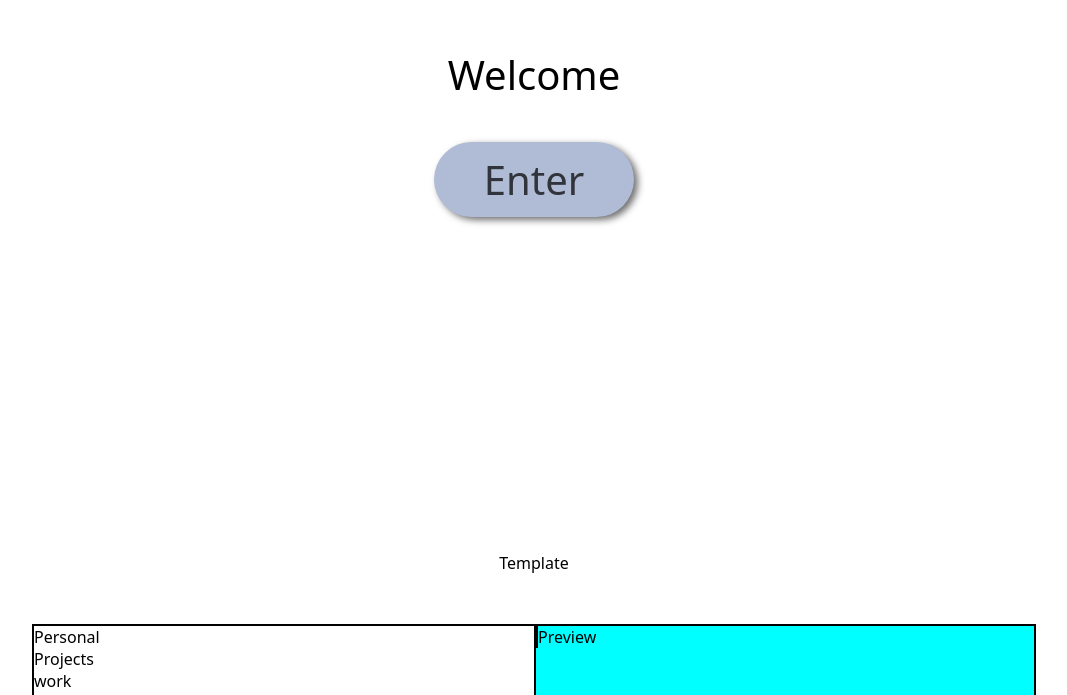
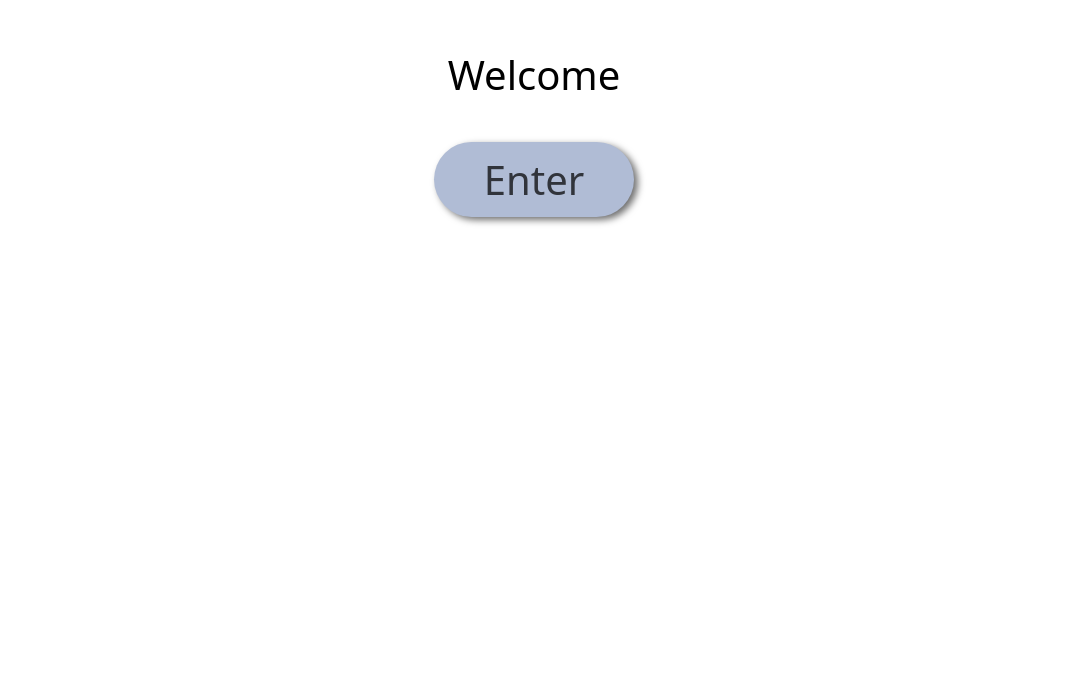
Before and after one commit to WLewis0991/ResumeBuilder, a React (Vite) app: page / in a window 1280 px wide. Shown: the part 248-943 px from the top of the page, without its empty margins (106-1173 px from the left). After the commit the page ends 800 px from the top, so only its background shows below. Built offline with nearby package versions, Linux system fonts and the light colour scheme.

Commit message:
Welcome page linked to template through enter button

```diff
--- a/src/App.jsx
+++ b/src/App.jsx
@@ -1,14 +1,17 @@
-
+import { useState } from 'react'
 import Welcome from './Welcome.jsx'
 import Template from './Template.jsx'
 
 function App() {
+  const [view, setView] = useState("welcome")
+
+
 
 
   return (<>
   <div className='app-container'>
-    <Welcome />
-    <Template />
+    {view === "welcome" && <Welcome view={view} setView={setView}/>}
+    {view === "template" && <Template />}
   </div>
   </>)
 }
--- a/src/Welcome.jsx
+++ b/src/Welcome.jsx
@@ -1,10 +1,12 @@
+import Template from "./Template"
 
-export default function Welcome () {
+export default function Welcome (props) {
+    const {setView} = props
 
     return(<>
         <div className="welcome-section">
             <p>Welcome</p>
-            <button className="welcome-button">Enter</button>
+            <button onClick={()=>setView("template")} className="welcome-button">Enter</button>
         </div>
     </>)
 }
```
